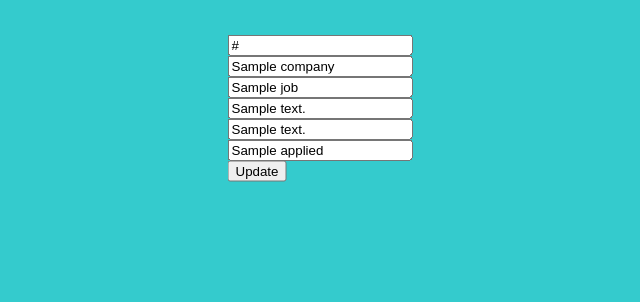
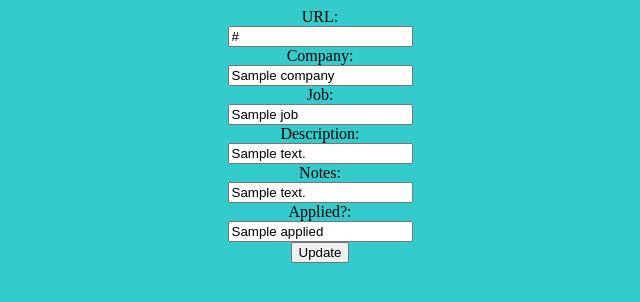
Before and after one commit to parth1175/ForFreelancer, a Django app: template demoapp/templates/Update/update.html in a window 1280 px wide. Shown: the top 302 px of the page, without its empty margins (320-960 px from the left). Run offline with Django 4.2, Linux system fonts and the light colour scheme; the template is opened without the code that fills it: most values are stand-ins (such as "Sample title", 1, 10 or a date in 2020).

Commit message:
firebase added and form kinda changed

```diff
--- a/demoapp/templates/Update/update.html
+++ b/demoapp/templates/Update/update.html
@@ -4,6 +4,12 @@
     <meta charset="UTF-8">
     <title>Update</title>
    <style>
+
+form  { display: table;      }
+ label    { display: table-row;  }
+p  { display: table-cell; }
+input { display: table-cell; }
+
 .container {
   height: 200px;
   position: relative;
@@ -21,25 +27,28 @@
 </head>
 <body style="background-color:#34cbcd;">
 
-    <div class="container">
-        <div class = "center">
+<center>
 <form action = "updaterecord/{{updata.id}}" method = "post">
 
     {% csrf_token %}
-
-    <input type="text" name="url" value="{{updata.url}}" placeholder="URL"><br>
-    <input type="text" name="company" value="{{updata.Company}}" placeholder="Company"><br>
-    <input type="text" name="job" value="{{updata.Job}}" placeholder="Job"><br>
-    <input type="text" name="description" value="{{updata.Description}}" placeholder="Description"><br>
-    <input type="text" name="notes" value="{{updata.Notes}}" placeholder="Notes"><br>
-    <input type="text" name="applied" value="{{updata.Applied}}" placeholder="Applied?"><br>
+    <label for="url">URL:</label>
+    <input type="text" name="url" id="url" value="{{updata.url}}" placeholder="URL"><br>
+    <label for="company">Company: </label>
+    <input type="text" name="company" id="company" value="{{updata.Company}}" placeholder="Company"><br>
+    <label for="job">Job:</label>
+    <input type="text" name="job" id="job" value="{{updata.Job}}" placeholder="Job"><br>
+    <label for="description">Description: </label>
+    <input type="text" name="description" id="description" value="{{updata.Description}}" placeholder="Description"><br>
+    <label for="notes">Notes:   </label>
+    <input type="text" name="notes" id="notes" value="{{updata.Notes}}" placeholder="Notes"><br>
+    <label for="applied">Applied?: </label>
+    <input type="text" name="applied" id="applied" value="{{updata.Applied}}" placeholder="Applied?"><br>
     <!--
     <input type="text" name="date" value="{{updata.Date}}" placeholder="Date"><br>
     -->
     <input type="submit" value="Update">
 
-        </div>
-    </div>
+    </center>
 
 </form>
 </body>
--- a/demoapp/templates/demoapp/htmlcode.html
+++ b/demoapp/templates/demoapp/htmlcode.html
@@ -56,7 +56,7 @@ click on Register and make sure to register with the same username as used in th
 
  {%if user.username %}
 
-      <th class="border-start border-5 border-muted"><center>Job Site Used</center></th>
+      <th class="border-start border-5"><center>Job Site Used</center></th>
     <th><center>Job</center></th>
     <th><center>Company</center></th>
     <th><center>Description</center></th>
```
Also changed, not shown: demoapp/templates/Login/login.html (+25 -0 lines).
